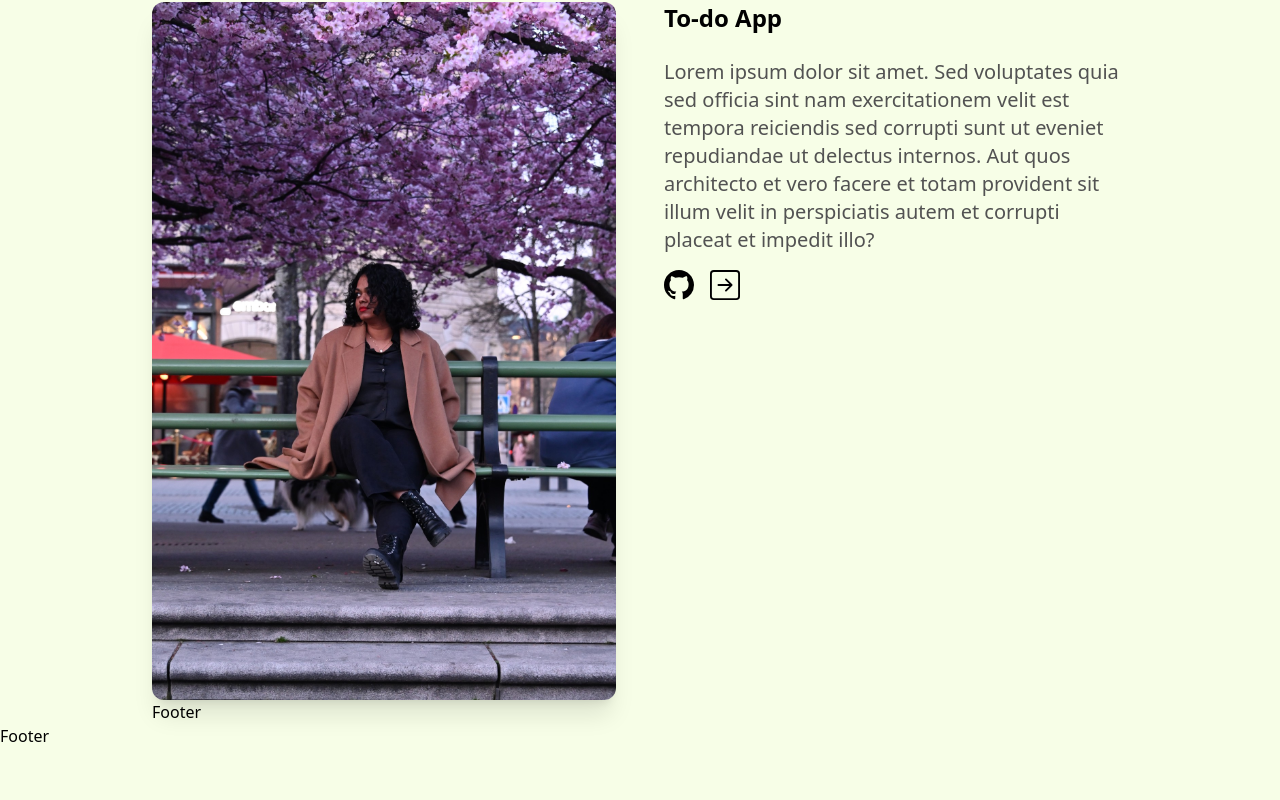
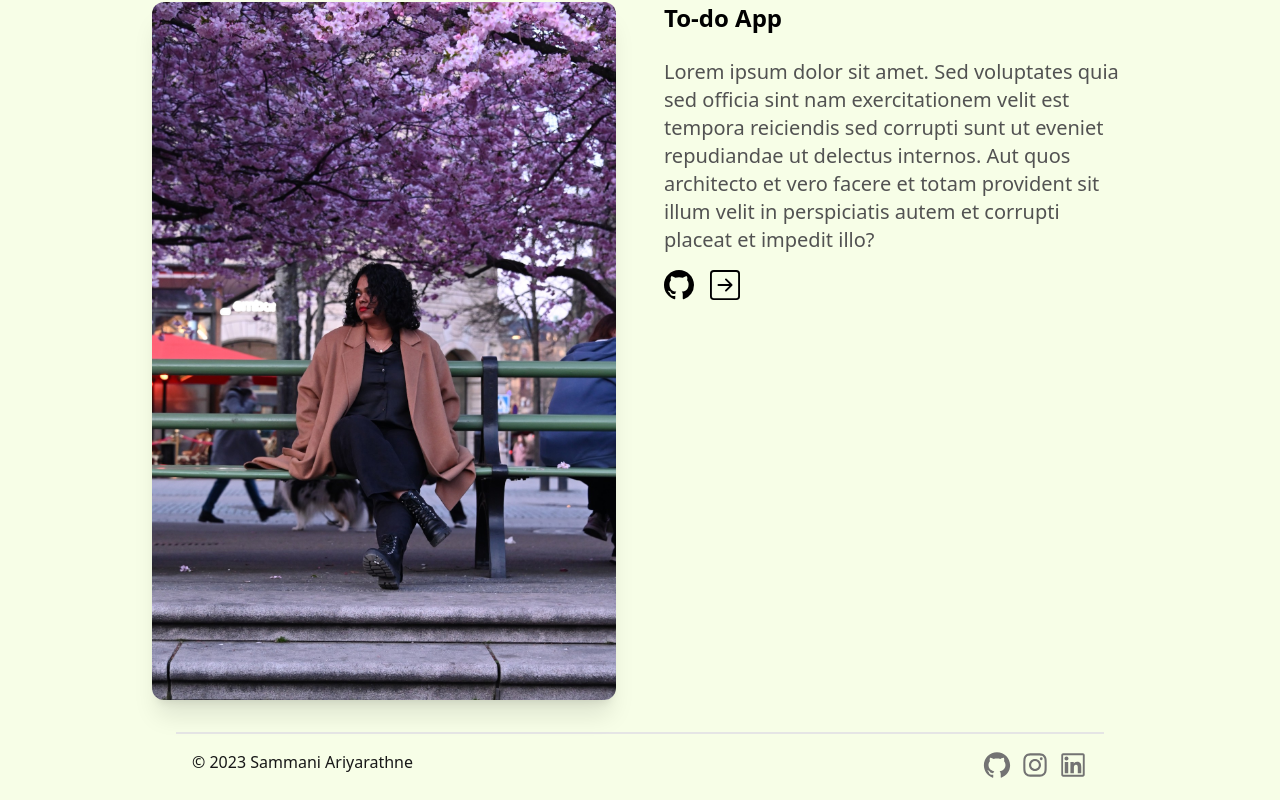
Before and after one commit to SammaniAri/personal-website, a Next.js app: page / in a window 1280 px wide. Shown: the part 3592-4392 px from the top of the page. Before the commit the page ends 4340 px from the top, so only its background shows below. Built offline with nearby package versions, Linux system fonts and the light colour scheme.

Commit message:
Added social media icons in footer

```diff
--- a/app/layout.tsx
+++ b/app/layout.tsx
@@ -26,7 +26,6 @@
 					{" "}
 					<Navbar />
 					{children}
-					<Footer />
 				</ThemeProvider>
 			</body>
 		</html>
--- a/components/Footer.tsx
+++ b/components/Footer.tsx
@@ -2,9 +2,55 @@
 
 "use strict";
 import React from "react";
+import {
+	AiOutlineGithub,
+	AiOutlineTwitter,
+	AiOutlineLinkedin,
+	AiOutlineYoutube,
+	AiOutlineInstagram,
+} from "react-icons/ai";
 
 const Footer = () => {
-	return <div>Footer</div>;
+	return (
+		<footer className="mx-auto max-w-3xl px-4 sm:px-6 md:max-w-5xl">
+			<hr className="w-full h-0.5 mx-auto mt-8 bg-neutral-200 border-0"></hr>
+			<div className="mx-auto  p-4 flex flex-col text-center text-neutral-900 md:flex-row md:justify-between">
+				<div>
+					{" "}
+					© 2023 Sammani Ariyarathne
+				</div>
+				<div className="flex flex-row items-center justify-center space-x-2 mb-1">
+					<a
+						href="https://github.com/SammaniAri"
+						rel="noreferrer"
+						target="_blank">
+						<AiOutlineGithub
+							className="hover:-translate-y-1 transition-transform cursor-pointer text-neutral-500 dark:text-neutral-100"
+							size={30}
+						/>
+					</a>
+					<a
+						href="https://www.instagram.com/sammani_simonette/"
+						rel="noreferrer"
+						target="_blank">
+						<AiOutlineInstagram
+							className="hover:-translate-y-1 transition-transform cursor-pointer text-neutral-500 dark:text-neutral-100"
+							size={30}
+						/>
+					</a>
+					<a
+						href="https://www.linkedin.com/in/sammani-ariyarathne/"
+						rel="noreferrer"
+						target="_blank">
+						<AiOutlineLinkedin
+							className="hover:-translate-y-1 transition-transform cursor-pointer text-neutral-500 dark:text-neutral-100"
+							size={30}
+						/>
+					</a>
+				</div>
+			</div>
+		</footer>
+	);
 };
 
 export default Footer;
```
